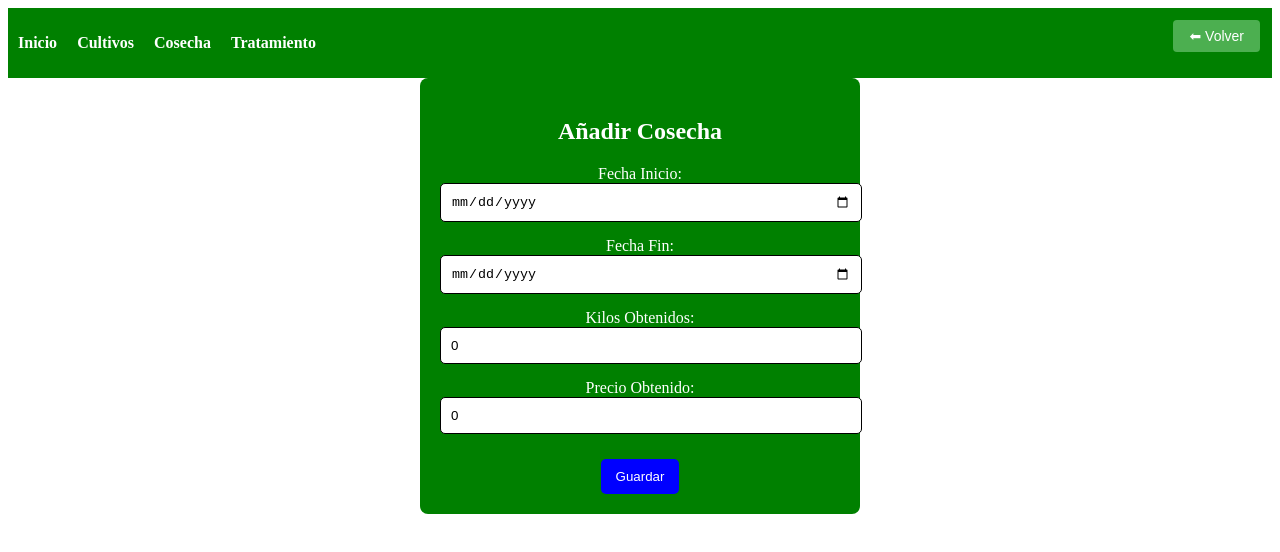
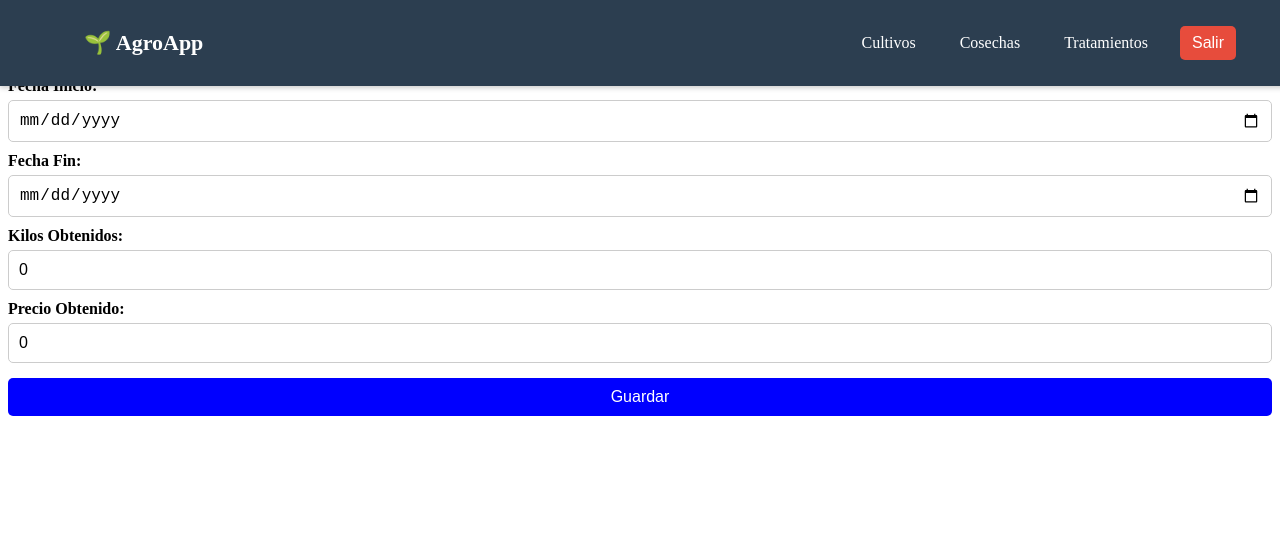
Before and after one commit to jPrietoMz/TFG-Agricultura, an Angular app in the folder frontend/agricultura-frontend/: page /cultivos/1/cosechas/nueva in a window 1280 px wide. Shown: the top 552 px of the page. Built offline with nearby package versions, Linux system fonts and the light colour scheme.

Commit message:
Remodelacion de la Cosecha y Pantalla y botones tratamiento. Asi como pantalla registro

```diff
--- a/frontend/agricultura-frontend/src/app/service/auth.service.ts
+++ b/frontend/agricultura-frontend/src/app/service/auth.service.ts
@@ -1,6 +1,7 @@
 import { Injectable } from '@angular/core';
 import { HttpClient } from '@angular/common/http';
 import { Observable } from 'rxjs';
+import { Router } from '@angular/router';
 
 @Injectable({
   providedIn: 'root'
@@ -8,10 +9,18 @@ import { Observable } from 'rxjs';
 export class AuthService {
   private apiUrl = 'http://localhost:8080/api/auth/login'; // Ruta del backend
 
-  constructor(private http: HttpClient) {}
+  constructor(private http: HttpClient,
+              private router: Router,
+
+  ) {}
 
   login(username: string, password: string): Observable<any> {
     return this.http.post<any>(this.apiUrl, { username, password });
+  }
+
+  // ✅ Método para registrar un usuario
+  register(userData: { username: string; password: string }): Observable<any> {
+    return this.http.post(`${this.apiUrl}/register`, userData);
   }
 
   saveToken(token: string): void {
@@ -24,5 +33,11 @@ export class AuthService {
 
   logout(): void {
     localStorage.removeItem('token'); // Eliminar el token al cerrar sesión
+    this.router.navigate(['/login']); // Redirigir a login
+  }
+
+  // ✅ Comprobar si el usuario está autenticado
+  isAuthenticated(): boolean {
+    return !!localStorage.getItem('token'); // Devuelve true si hay token
   }
 }
--- a/frontend/agricultura-frontend/src/app/view/cosecha/cosecha-form/cosecha-form.component.css
+++ b/frontend/agricultura-frontend/src/app/view/cosecha/cosecha-form/cosecha-form.component.css
@@ -1,30 +1,59 @@
-.cosecha-form-container {
-    background-color: green;
+.tratamiento-form-container {
+    max-width: 500px;
+    margin: 20px auto;
     padding: 20px;
-    color: white;
-    text-align: center;
+    background-color: white;
     border-radius: 8px;
-    max-width: 400px;
-    margin: auto;
+    box-shadow: 0px 0px 10px rgba(0, 0, 0, 0.2);
 }
 
-.form-group {
-    margin-bottom: 15px;
+h2 {
+    text-align: center;
+    color: #4CAF50;
 }
 
-input {
-    width: 100%;
-    padding: 10px;
-    border: 1px solid black;
-    border-radius: 5px;
+form {
+    display: flex;
+    flex-direction: column;
 }
 
-.btn-guardar {
+label {
+    margin-top: 10px;
+    font-weight: bold;
+}
+
+input, textarea {
+    padding: 10px;
+    margin-top: 5px;
+    border: 1px solid #ccc;
+    border-radius: 5px;
+    font-size: 16px;
+}
+
+textarea {
+    resize: none;
+    height: 100px;
+}
+
+button {
+    margin-top: 15px;
+    padding: 10px;
     background-color: blue;
     color: white;
     border: none;
-    padding: 10px 15px;
     border-radius: 5px;
     cursor: pointer;
-    margin-top: 10px;
+    font-size: 16px;
 }
+
+button:hover {
+    background-color: darkblue;
+}
+
+/* Botón de volver arriba a la derecha */
+.tratamiento-header {
+    display: flex;
+    justify-content: space-between;
+    align-items: center;
+    padding: 10px;
+}
--- a/frontend/agricultura-frontend/src/app/view/cosecha/cosecha-form/cosecha-form.component.html
+++ b/frontend/agricultura-frontend/src/app/view/cosecha/cosecha-form/cosecha-form.component.html
@@ -1,28 +1,18 @@
-<div class="cosecha-form-container">
     <h2>Añadir Cosecha</h2>
     <app-back-button></app-back-button> <!-- 🔙 Botón para volver -->
 
     <form (ngSubmit)="guardarCosecha()">
-      <div class="form-group">
         <label>Fecha Inicio:</label>
         <input type="date" [(ngModel)]="nuevaCosecha.fechaInicio" name="fechaInicio" required />
-      </div>
 
-      <div class="form-group">
         <label>Fecha Fin:</label>
         <input type="date" [(ngModel)]="nuevaCosecha.fechaFin" name="fechaFin" required />
-      </div>
 
-      <div class="form-group">
         <label>Kilos Obtenidos:</label>
         <input type="number" [(ngModel)]="nuevaCosecha.kilosObtenidos" name="kilosObtenidos" required />
-      </div>
 
-      <div class="form-group">
         <label>Precio Obtenido:</label>
         <input type="number" [(ngModel)]="nuevaCosecha.precioObtenido" name="precioObtenido" required />
-      </div>
 
       <button type="submit" class="btn-guardar">Guardar</button>
     </form>
-  </div>
--- a/frontend/agricultura-frontend/src/app/view/cosecha/cosecha-list/cosecha-list.component.css
+++ b/frontend/agricultura-frontend/src/app/view/cosecha/cosecha-list/cosecha-list.component.css
@@ -5,73 +5,55 @@
   text-align: center;
   border-radius: 8px;
 }
-  ul {
-    list-style-type: none;
-    padding: 0;
-  }
-  li {
-    background-color: white;
-    color: green;
-    margin: 5px;
-    padding: 10px;
-    border-radius: 5px;
-  }
+
 .cosecha-header {
   display: flex;
   justify-content: space-between;
   align-items: center;
   padding: 10px;
 }
+
 app-back-button {
   margin-left: auto;
 }
 
-  /* 🟢 Estilo general de la tabla */
+/* Tabla de cosechas */
 table {
-  width: 100%; /* ✅ Se adapta al ancho de la página */
-  border-collapse: collapse; /* ✅ Une los bordes de las celdas */
-  border: 2px solid black; /* ✅ Bordes negros */
-  background-color: white; /* ✅ Fondo blanco */
-}
-
-/* 🟢 Bordes de las celdas */
-th, td {
-  border: 1px solid black; /* ✅ Bordes negros para cada celda */
-  padding: 10px; /* ✅ Espaciado interno */
-  text-align: left; /* ✅ Alinear texto a la izquierda */
-}
-
-/* 🟢 Estilos para el encabezado */
-th {
-  background-color: #f2f2f2; /* ✅ Fondo gris para encabezados */
+  width: 100%;
+  border-collapse: collapse;
+  margin-top: 20px;
+  background-color: white;
   color: black;
 }
 
-/* 🔄 Hacer la tabla responsive en pantallas pequeñas */
-@media screen and (max-width: 768px) {
-  table {
-      width: 100%;
-      display: block;
-      overflow-x: auto; /* ✅ Permitir desplazamiento horizontal */
-      white-space: nowrap; /* ✅ Evitar saltos de línea en celdas */
+th, td {
+  border: 2px solid black;
+  padding: 10px;
+  text-align: center;
 }
 
-  th, td {
-      padding: 8px; /* ✅ Reducir padding en pantallas pequeñas */
+th {
+  background-color: #4CAF50;
+  color: white;
 }
 
-  .header-buttons {
-    display: flex;
-    gap: 10px;
-    align-items: center;
+tr:nth-child(even) {
+  background-color: #f2f2f2;
 }
 
-  .btn-agregar {
+/* Botón de añadir tratamiento */
+button {
+  display: block;
+  margin: 10px auto;
+  padding: 10px 20px;
   background-color: blue;
   color: white;
   border: none;
-      padding: 8px 12px;
   border-radius: 5px;
   cursor: pointer;
+  font-size: 16px;
 }
+
+button:hover {
+  background-color: darkblue;
 }
--- a/frontend/agricultura-frontend/src/app/view/cosecha/cosecha-list/cosecha-list.component.html
+++ b/frontend/agricultura-frontend/src/app/view/cosecha/cosecha-list/cosecha-list.component.html
@@ -1,10 +1,8 @@
 <div class="cosecha-header">
   <h2>Lista de Cosechas</h2>
   <app-back-button></app-back-button>
-  <button class="btn-agregar" [routerLink]="['/cultivos', cultivoId, 'cosechas', 'nueva']">
-    ➕ Añadir Cosecha
-  </button>
 </div>
+<button (click)="irAFormularioCosecha()">Añadir Cosecha</button>
 <div class="table-container">
   <table class="responsive-table">
     <thead>
--- a/frontend/agricultura-frontend/src/app/view/login/login-form/login-form.component.html
+++ b/frontend/agricultura-frontend/src/app/view/login/login-form/login-form.component.html
@@ -22,4 +22,6 @@
 
     <button type="submit">Ingresar</button>
   </form>
+  <!-- ✅ Botón para registrarse si no tiene cuenta -->
+  <p>¿No tienes cuenta? <a routerLink="/register">Regístrate aquí</a></p>
 </div>
--- a/frontend/agricultura-frontend/src/app/view/login/login-form/login-form.component.ts
+++ b/frontend/agricultura-frontend/src/app/view/login/login-form/login-form.component.ts
@@ -1,6 +1,6 @@
 import { Component } from '@angular/core';
 import { AuthService } from '../../../service/auth.service';
-import { Router } from '@angular/router';
+import { Router, RouterModule } from '@angular/router';
 import { FormsModule } from '@angular/forms';  // ✅ Importa FormsModule correctamente
 
 @Component({
@@ -8,7 +8,9 @@ import { FormsModule } from '@angular/forms';  // ✅ Importa FormsModule correc
   templateUrl: './login-form.component.html',
   styleUrls: ['./login-form.component.css'],
   standalone: true,  // ✅ Standalone component
-  imports: [FormsModule]  // ✅ Forma correcta de importar módulos en standalone components
+  imports: [FormsModule,
+            RouterModule,
+  ]  // ✅ Forma correcta de importar módulos en standalone components
 })
 export class LoginFormComponent {
   loginData = { username: '', password: '' };
--- a/frontend/agricultura-frontend/src/app/view/navbar/navbar.component.css
+++ b/frontend/agricultura-frontend/src/app/view/navbar/navbar.component.css
@@ -1,17 +1,72 @@
+/* Estilos generales de la barra */
 .navbar {
-  background-color: green;
-  padding: 10px;
+  width: 100%;
+  background-color: #2c3e50;
+  padding: 10px 20px;
+  display: flex;
+  justify-content: center;
+  box-shadow: 0px 2px 5px rgba(0, 0, 0, 0.2);
+  position: fixed;
+  top: 0;
+  left: 0;
+  right: 0;
+  z-index: 1000;
 }
 
-.navbar ul {
-  list-style-type: none;
-  padding: 0;
+/* Contenedor de la barra */
+.navbar-container {
   display: flex;
+  justify-content: space-between;
+  align-items: center;
+  width: 90%;
+  max-width: 1200px;
+}
+
+/* Logo */
+.logo {
+  color: white;
+  font-size: 22px;
+  text-decoration: none;
+  font-weight: bold;
+}
+
+/* Enlaces */
+.nav-links {
+  list-style: none;
+  display: flex;
+  align-items: center;
   gap: 20px;
 }
 
-.navbar a {
+.nav-links li {
+  display: inline-block;
+}
+
+.nav-links a {
   color: white;
   text-decoration: none;
-  font-weight: bold;
+  font-size: 16px;
+  padding: 8px 12px;
+  transition: background 0.3s;
 }
+
+.nav-links a:hover {
+  background-color: #1f2b38;
+  border-radius: 5px;
+}
+
+/* Botón de logout */
+.logout-button {
+  background-color: #e74c3c;
+  color: white;
+  border: none;
+  padding: 8px 12px;
+  cursor: pointer;
+  font-size: 16px;
+  border-radius: 5px;
+  transition: background 0.3s;
+}
+
+.logout-button:hover {
+  background-color: #c0392b;
+}
--- a/frontend/agricultura-frontend/src/app/view/navbar/navbar.component.html
+++ b/frontend/agricultura-frontend/src/app/view/navbar/navbar.component.html
@@ -1,8 +1,11 @@
 <nav class="navbar">
-  <ul>
-    <li><a routerLink="/home">Inicio</a></li>
-    <li><a routerLink="/cultivos">Cultivos</a></li>
-    <li><a routerLink="/cosecha">Cosecha</a></li>
-    <li><a routerLink="/tratamiento">Tratamiento</a></li>
-  </ul>
+  <div class="navbar-container">
+    <a routerLink="/inicio" class="logo">🌱 AgroApp</a>
+    <ul class="nav-links">
+      <li><a routerLink="/cultivos">Cultivos</a></li>
+      <li><a routerLink="/cosechas">Cosechas</a></li>
+      <li><a routerLink="/tratamientos">Tratamientos</a></li>
+      <li><button class="logout-button" (click)="logout()">Salir</button></li>
+    </ul>
+  </div>
 </nav>
--- a/frontend/agricultura-frontend/src/app/view/navbar/navbar.component.ts
+++ b/frontend/agricultura-frontend/src/app/view/navbar/navbar.component.ts
@@ -1,17 +1,19 @@
 import { Component } from '@angular/core';
+import { Router, RouterModule } from '@angular/router';
+import { CommonModule } from '@angular/common';
 
 @Component({
   selector: 'app-navbar',
+  standalone: true,
   templateUrl: './navbar.component.html',
   styleUrls: ['./navbar.component.css'],
-  standalone: true,
+  imports: [CommonModule, RouterModule]
 })
 export class NavbarComponent {
-  isLoggedIn(): boolean {
-    return !!localStorage.getItem('token'); // Comprueba si hay un token guardado
-  }
+  constructor(private router: Router) {}
 
-  logout(): void {
-    localStorage.removeItem('token'); // Elimina el token de autenticación
+  logout() {
+    localStorage.removeItem('token'); // Eliminar el token del usuario
+    this.router.navigate(['/login']); // Redirigir a la pantalla de inicio de sesión
   }
 }
```
Also changed, not shown: frontend/agricultura-frontend/src/app/view/register/register-form/register-form.component.html (+11 -10 lines), frontend/agricultura-frontend/src/app/view/register/register-form/register-form.component.ts (+24 -5 lines), 2 other files (tests, documents, lock files or other folders). Lines whose indentation alone changed are shown as unchanged.
